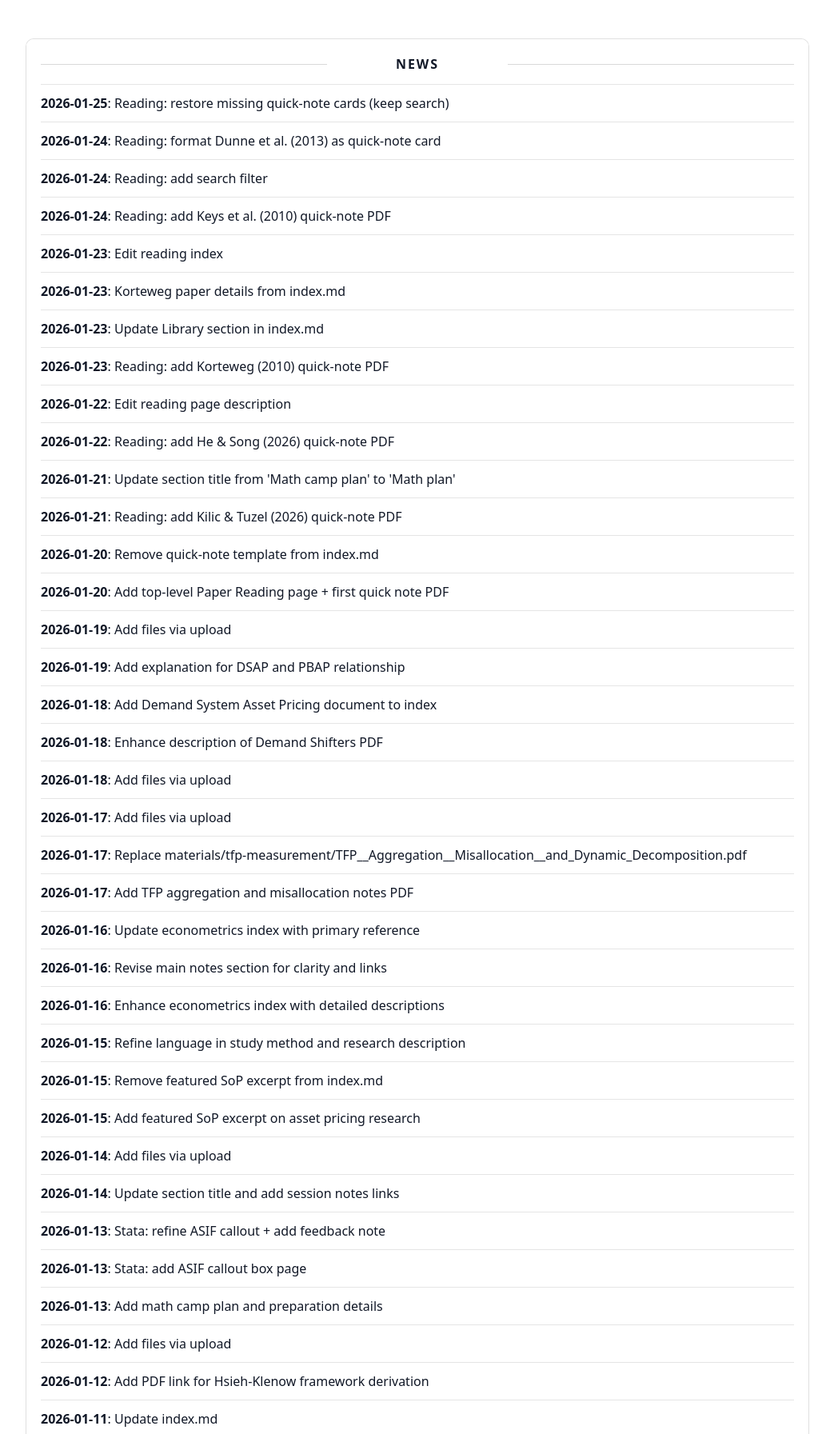
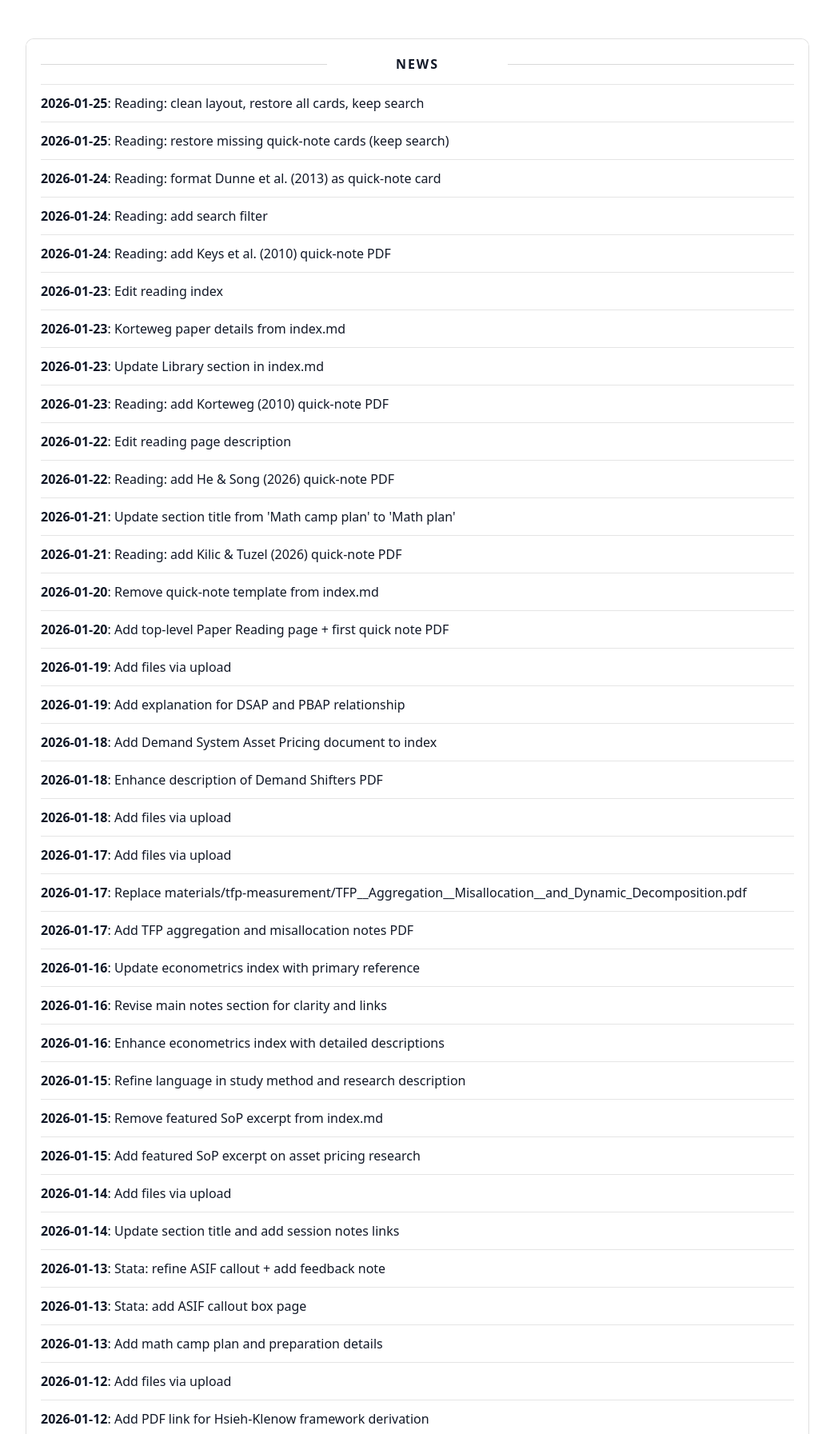
Before and after one commit to yaxinzn/study-archive, a Jekyll site: the page built from updates/index.md, in a window 1280 px wide, cut to the strip 476-2269 px from the top of the page. Shown: the whole strip at 80% size, without its empty margins (118-1161 px from the left). Built offline with Jekyll 4.4.1, drawn with Linux system fonts in a browser that asks for light colours; some of the changed text lies outside the part shown.

Commit message:
chore: update NEWS feed

```diff
--- a/_data/news.yml
+++ b/_data/news.yml
@@ -1,4 +1,7 @@
 # Auto-generated update history (sorted newest -> oldest). Do not edit manually.
+- ts: "1769284579"
+  date: "2026-01-25"
+  title: "Reading: clean layout, restore all cards, keep search"
 - ts: "1769282854"
   date: "2026-01-25"
   title: "Reading: restore missing quick-note cards (keep search)"
```
